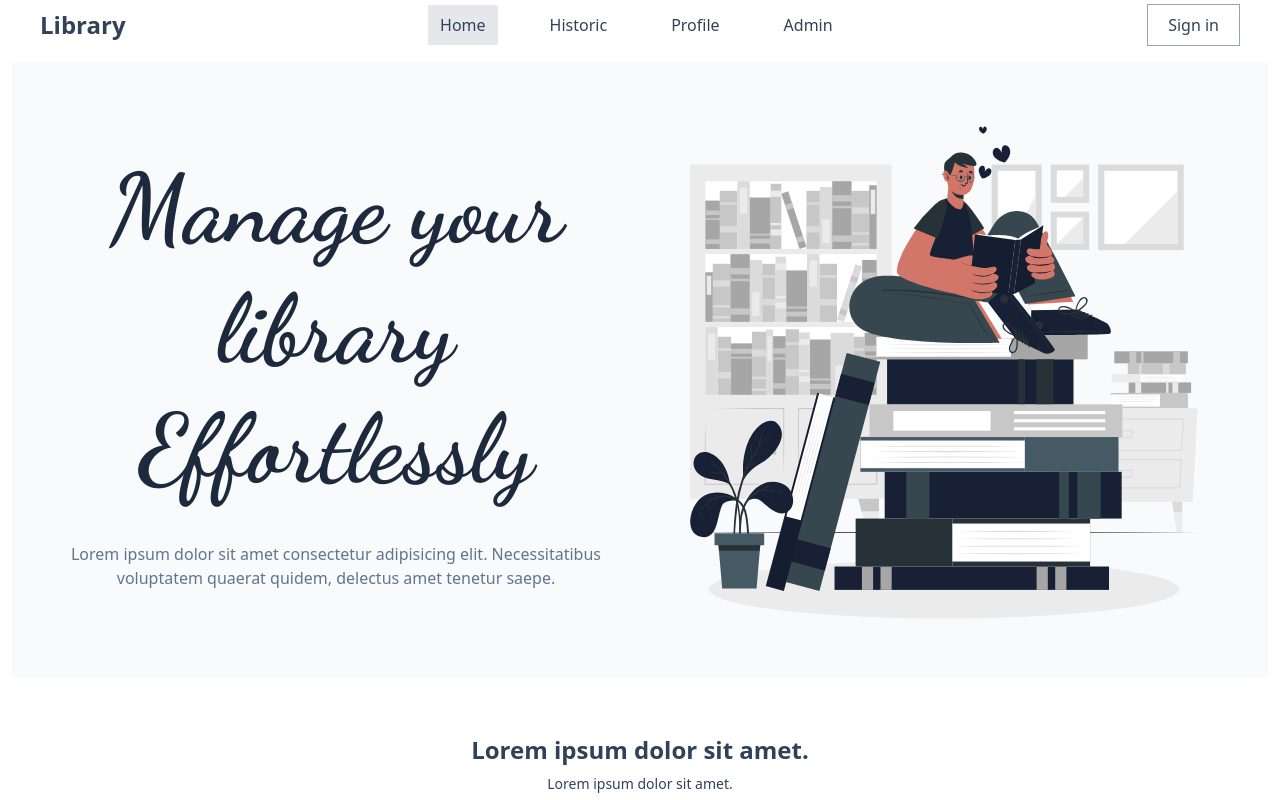
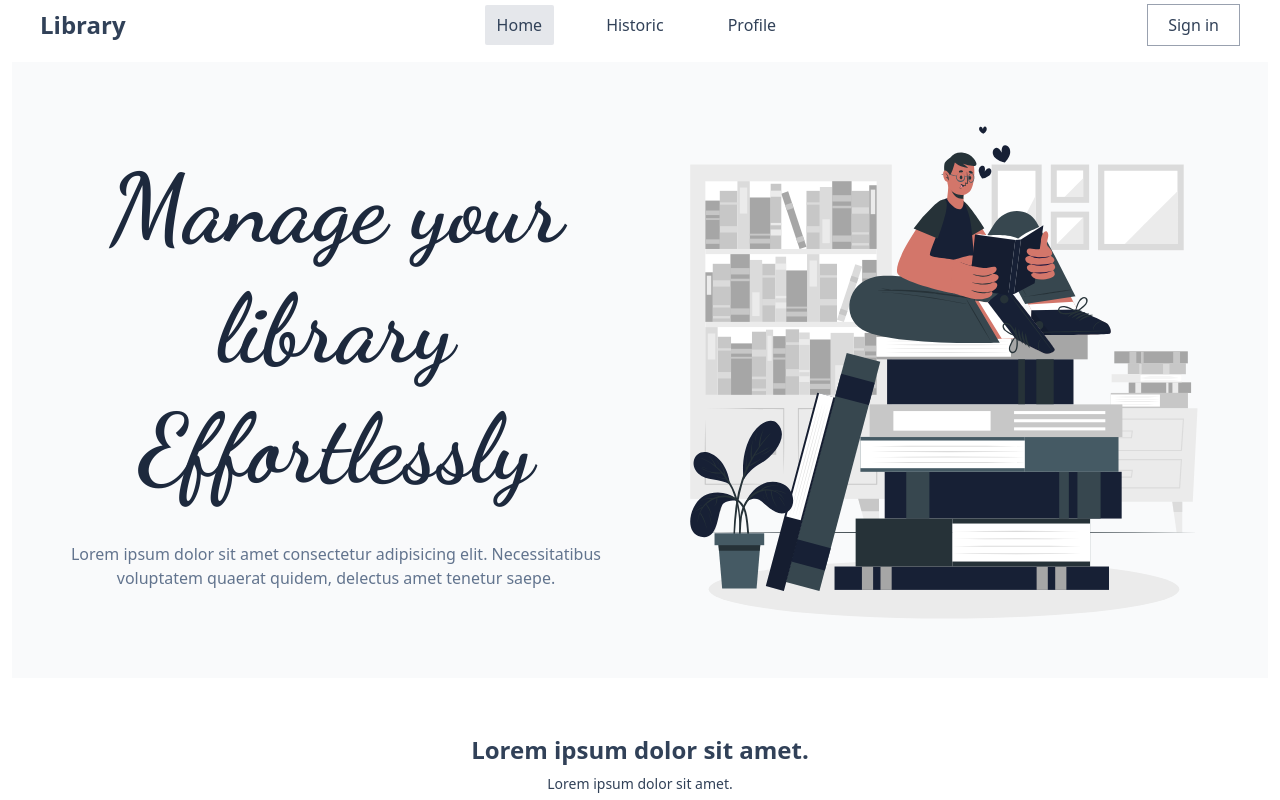
Before and after one commit to Placide0007/lib_front_, a Vue app: page / in a window 1280 px wide. Shown: the top 800 px of the page. Built offline with nearby package versions, Linux system fonts and the light colour scheme; no server answers.

Commit message:
update header

```diff
--- a/src/partials/Header.vue
+++ b/src/partials/Header.vue
@@ -14,7 +14,7 @@
             <router-link exact-active-class="active" class="nav-item" to="/">Home</router-link>
             <router-link exact-active-class="active" class="nav-item" to="/historic">Historic</router-link>
             <router-link exact-active-class="active" class="nav-item" to="/profile">Profile</router-link>
-            <router-link  exact-active-class="active" class="nav-item"
+            <router-link v-if="userRole === 'admin'" exact-active-class="active" class="nav-item"
                 to="/admin">Admin</router-link>
         </nav>
 
```
